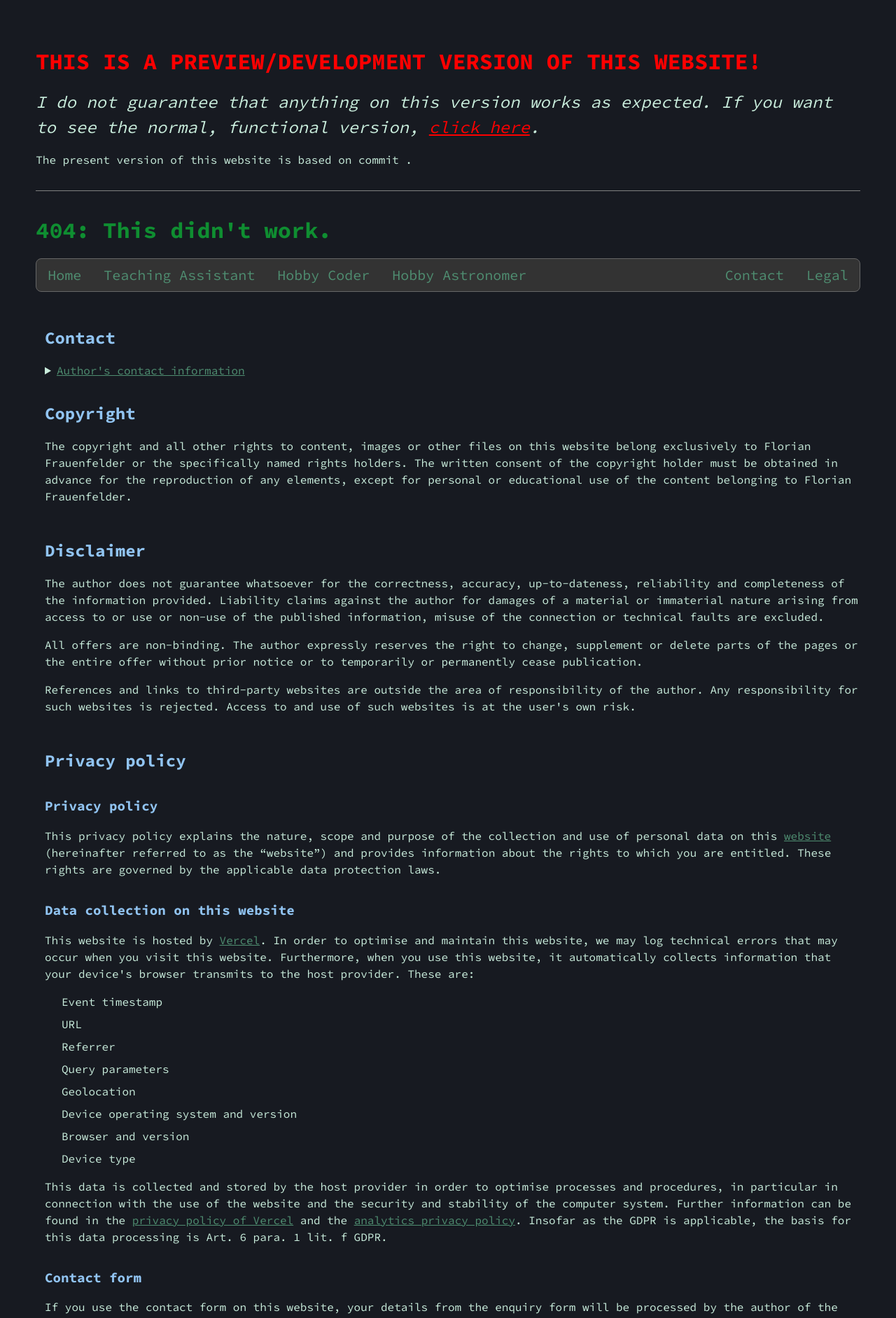
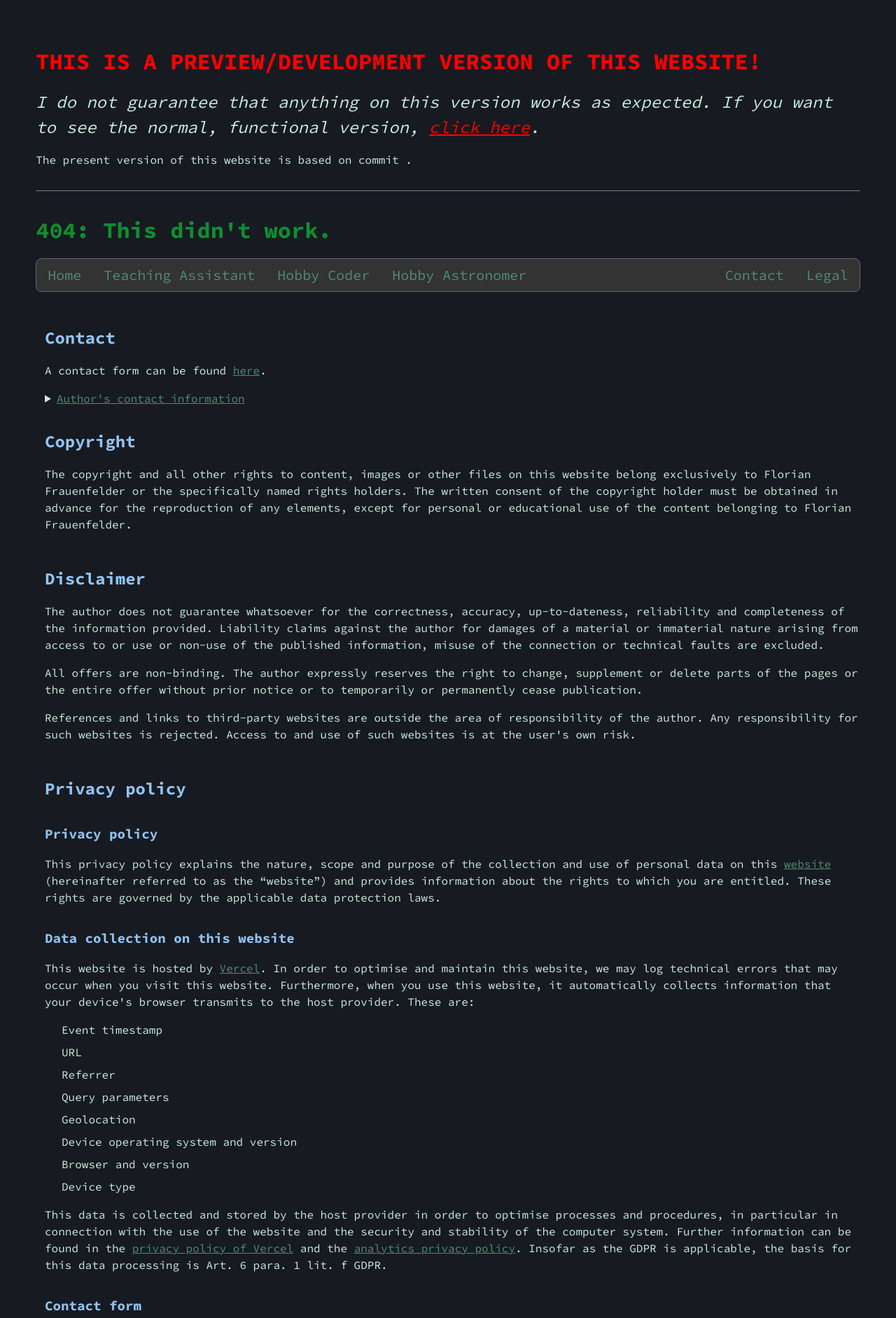
Before and after one commit to fflopsi/website, a Next.js app: page /legal in a window 1280 px wide. Shown: the top 1883 px of the page at 70% size. Built offline with nearby package versions, Linux system fonts and the light colour scheme.

Commit message:
Add contact form links

```diff
--- a/app/legal/page.tsx
+++ b/app/legal/page.tsx
@@ -9,6 +9,9 @@ export default function Impressum() {
   return (
     <>
       <h2>Contact</h2>
+      <p>
+        A contact form can be found <Link href='/contact/'>here</Link>.
+      </p>
       <details>
         <summary>
           <span className='link-like'>Author's contact information</span>
@@ -107,10 +110,11 @@ export default function Impressum() {
       </p>
       <h3>Contact form</h3>
       <p>
-        If you use the contact form on this website, your details from the
-        enquiry form will be processed by the author of the website for the
-        purpose of handling your enquiry and in the event of follow-up
-        questions. As a rule, this usually requires the following information:
+        If you use the <Link href='/contact/'>contact form</Link> on this
+        website, your details from the enquiry form will be processed by the
+        author of the website for the purpose of handling your enquiry and in
+        the event of follow-up questions. As a rule, this usually requires the
+        following information:
       </p>
       <ul>
         <li>First name and surname</li>
--- a/components/footer.tsx
+++ b/components/footer.tsx
@@ -13,6 +13,7 @@ export default function Footer() {
       <footer>
         &copy; 2025 Florian Frauenfelder // Updated:{' '}
         {getAttr(usePathname(), 'updated')} // <Link href='/'>Home</Link> //{' '}
+        <Link href='/contact/'>Contact form</Link> //{' '}
         <Link href='/legal/'>
           Legal: Contact, Copyright, Disclaimer, Privacy policy
         </Link>
```
